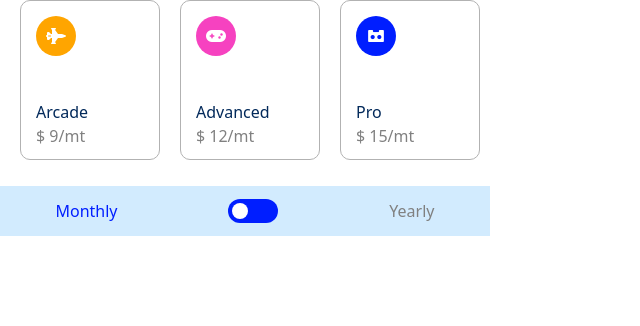
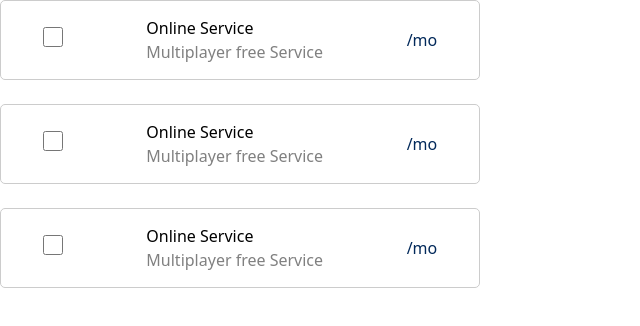
Before and after one commit to DevEless/Projet_duo_react, a React (Create React App) app: page / in a window 1280 px wide. Shown: the top 326 px of the page, without its empty margins (0-640 px from the left). Built offline with nearby package versions, Linux system fonts and the light colour scheme.

Commit message:
fin Addons

```diff
--- a/package.json
+++ b/package.json
@@ -3,6 +3,9 @@
   "version": "0.1.0",
   "private": true,
   "dependencies": {
+    "@fortawesome/fontawesome-svg-core": "^6.3.0",
+    "@fortawesome/free-solid-svg-icons": "^6.3.0",
+    "@fortawesome/react-fontawesome": "^0.2.0",
     "@testing-library/jest-dom": "^5.16.5",
     "@testing-library/react": "^13.4.0",
     "@testing-library/user-event": "^13.5.0",
--- a/src/App.js
+++ b/src/App.js
@@ -1,10 +1,12 @@
+import AddOns from "./components/AddOns"
 import Info from "./components/Info"
 import Plan from "./components/Plan"
 export default function App() {
   return (
     <div>
 
-      <Plan />
+      <AddOns />
+
     </div>
   )
 }
--- /dev/null
+++ b/src/components/AddOns.js
@@ -0,0 +1,37 @@
+import Checkbox from "./Checkbox";
+import '../style/AddOns.css';
+
+
+const AddOns = () => {
+    return (
+        <div className="app">
+            <div className="add">
+            <Checkbox />
+            <span>
+            <h3>Online Service</h3>
+            <p>Multiplayer free Service</p>
+            </span>
+            <h4>/mo</h4>
+            </div>
+            <br></br>
+            <div className="add">
+            <Checkbox />
+            <span>
+            <h3>Online Service</h3>
+            <p>Multiplayer free Service</p>
+            </span>
+            <h4>/mo</h4>
+            </div>
+            <br></br>
+            <div className="add">
+            <Checkbox />
+            <span>
+            <h3>Online Service</h3>
+            <p>Multiplayer free Service</p>
+            </span>
+            <h4>/mo</h4>
+            </div>
+        </div>
+    );
+};
+export default AddOns;
--- /dev/null
+++ b/src/components/Checkbox.js
@@ -0,0 +1,14 @@
+import React from 'react';
+import '../style/Checkbox.css'
+
+const Checkbox = ({ label }) => {
+    return (
+        <div className="checkbox-wrapper">
+            <label>
+                <input type="checkbox" />
+                <span>{label}</span>
+            </label>
+        </div>
+    );
+};
+export default Checkbox;
--- a/src/components/Plan.js
+++ b/src/components/Plan.js
@@ -1,20 +1,15 @@
-import React from 'react';
+
 import '../style/Plan.css';
+import React, { useState, useEffect } from 'react';
 
-const prixAnnéesArcade = '90/yr';
-const prixAnnéesAdvanced = '120/yr';
-const prixAnnéesPro = '150/yr';
-const prixMoisArcade = '9/mt';
-const prixMoisAdvanced = '12/mt';
-const prixMoisPro = '15/mt';
 
 class Plan extends React.Component {
+
   constructor(props) {
     super(props);
     this.state = {
       isOn: false
     };
-
     this.handleClick = this.handleClick.bind(this);
   }
 
@@ -22,9 +17,20 @@ class Plan extends React.Component {
     this.setState(prevState => ({
       isOn: !prevState.isOn
     }));
+    const duration = this.state.isOn ? 'yearly' : 'monthly';
+
   }
 
+
+
   render() {
+
+    const prixAnnéesArcade = '90/yr';
+    const prixAnnéesAdvanced = '120/yr';
+    const prixAnnéesPro = '150/yr';
+    const prixMoisArcade = '9/mo';
+    const prixMoisAdvanced = '12/mo';
+    const prixMoisPro = '15/mo';
     const prix1 = this.state.isOn ? prixAnnéesArcade : prixMoisArcade;
     const prix2 = this.state.isOn ? prixAnnéesAdvanced : prixMoisAdvanced;
     const prix3 = this.state.isOn ? prixAnnéesPro : prixMoisPro;
@@ -34,50 +40,39 @@ class Plan extends React.Component {
     return (
       <div>
         <div className='cont'>
-
-          <div className="Plan">
+          <div className="Plan1" >
             <div className='icon1'>
-            <i class="fa-solid fa-jet-fighter"></i>
-
+              <i className="fa-solid fa-jet-fighter"></i>
             </div>
             <span className='txt'>
-
-            <h4>Arcade</h4>
-            <p>
-              $ {prix1}
-            </p>
+              <h4>Arcade</h4>
+              <p>$ {prix1}</p>
             </span>
           </div>
-          <div className="Plan">
+          <div className="Plan2">
             <div className='icon2'>
-            <i class="fa-solid fa-gamepad"></i>
-
+              <i className="fa-solid fa-gamepad"></i>
             </div>
             <span className='txt'>
-
-            <h4>Advanced</h4>
-            <p>
-              $ {prix2}
-            </p>
+              <h4>Advanced</h4>
+              <p>$ {prix2}</p>
             </span>
           </div>
-          <div className="Plan">
+          <div className="Plan3">
+
+
+
             <div className='icon3'>
-            <i class="fa-brands fa-simplybuilt"></i>
-
+              <i className="fa-brands fa-simplybuilt"></i>
             </div>
             <span className='txt'>
-            <h4>Pro</h4>
-            <p>
-              $ {prix3}
-            </p>
-
+              <h4>Pro</h4>
+              <p>$ {prix3}</p>
             </span>
           </div>
         </div>
         <div className='container'>
           <p className={monthlyClass}>Monthly</p>
-
           <label className="switch">
             <input type="checkbox" checked={this.state.isOn} onChange={this.handleClick} />
             <span className="slider round"></span>
--- /dev/null
+++ b/src/style/AddOns.css
@@ -0,0 +1,9 @@
+.add{
+    height: 80px;
+    width: 480px;
+    border: 1px solid #ccc;
+    border-radius: 5px;
+    display: flex;
+    align-items: center;
+    justify-content: space-around
+}
--- /dev/null
+++ b/src/style/Checkbox.css
@@ -0,0 +1,4 @@
+input{
+    height: 20px !important;
+    width: 20px !important;
+}
--- a/src/style/Plan.css
+++ b/src/style/Plan.css
@@ -58,7 +58,23 @@ input:checked+.slider:before {
     justify-content: space-center;
     align-items: center;
 }
-.Plan{
+.Plan1{
+    border:solid 1px rgb(178, 178, 178);
+    height: 160px;
+    width: 140px;
+    border-radius: 10px;
+    margin-left: 20px;
+    padding: 15px;
+}
+.Plan2{
+    border:solid 1px rgb(178, 178, 178);
+    height: 160px;
+    width: 140px;
+    border-radius: 10px;
+    margin-left: 20px;
+    padding: 15px;
+}
+.Plan3{
     border:solid 1px rgb(178, 178, 178);
     height: 160px;
     width: 140px;
@@ -122,3 +138,34 @@ p{
     position: absolute;
     top:100px;
 }
+
+.Plan1:hover{
+    border:solid 1px rgb(255, 193, 193);
+    height: 160px;
+    width: 140px;
+    border-radius: 10px;
+    margin-left: 20px;
+    padding: 15px;
+    cursor:pointer;
+    background-color: hsl(229, 24%, 87%);
+}
+.Plan2:hover{
+    border:solid 1px rgb(255, 193, 193);
+    height: 160px;
+    width: 140px;
+    border-radius: 10px;
+    margin-left: 20px;
+    padding: 15px;
+    cursor:pointer;
+    background-color: hsl(229, 24%, 87%);
+}
+.Plan3:hover{
+    border:solid 1px rgb(255, 193, 193);
+    height: 160px;
+    width: 140px;
+    border-radius: 10px;
+    margin-left: 20px;
+    padding: 15px;
+    cursor:pointer;
+    background-color: hsl(229, 24%, 87%);
+}
```
Also changed, not shown: 1 other file (tests, documents, lock files or other folders).
